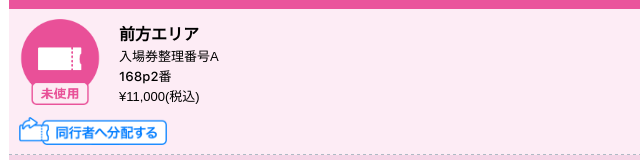
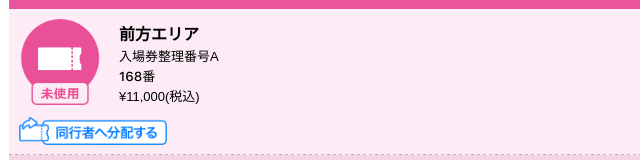
Before and after one commit to 47mirage/macky-fes, a plain HTML site: page index.html in a window 1280 px wide. Shown: the part 220-380 px from the top of the page, 1-641 px from the left. Drawn offline with Linux system fonts and the light colour scheme.

Commit message:
Update index.html

```diff
--- a/index.html
+++ b/index.html
@@ -110,7 +110,7 @@
               <div class="info-list">
                 <span class="name">前方エリア</span>
                 <span class="prefix ">入場券整理番号A</span>
-                <span class="reference "><span class="number">168p2</span>番</span>
+                <span class="reference "><span class="number">168</span>番</span>
                 <span class="price">¥11,000(税込)</span>
               </div>
               <div class="used-stamp">
```
